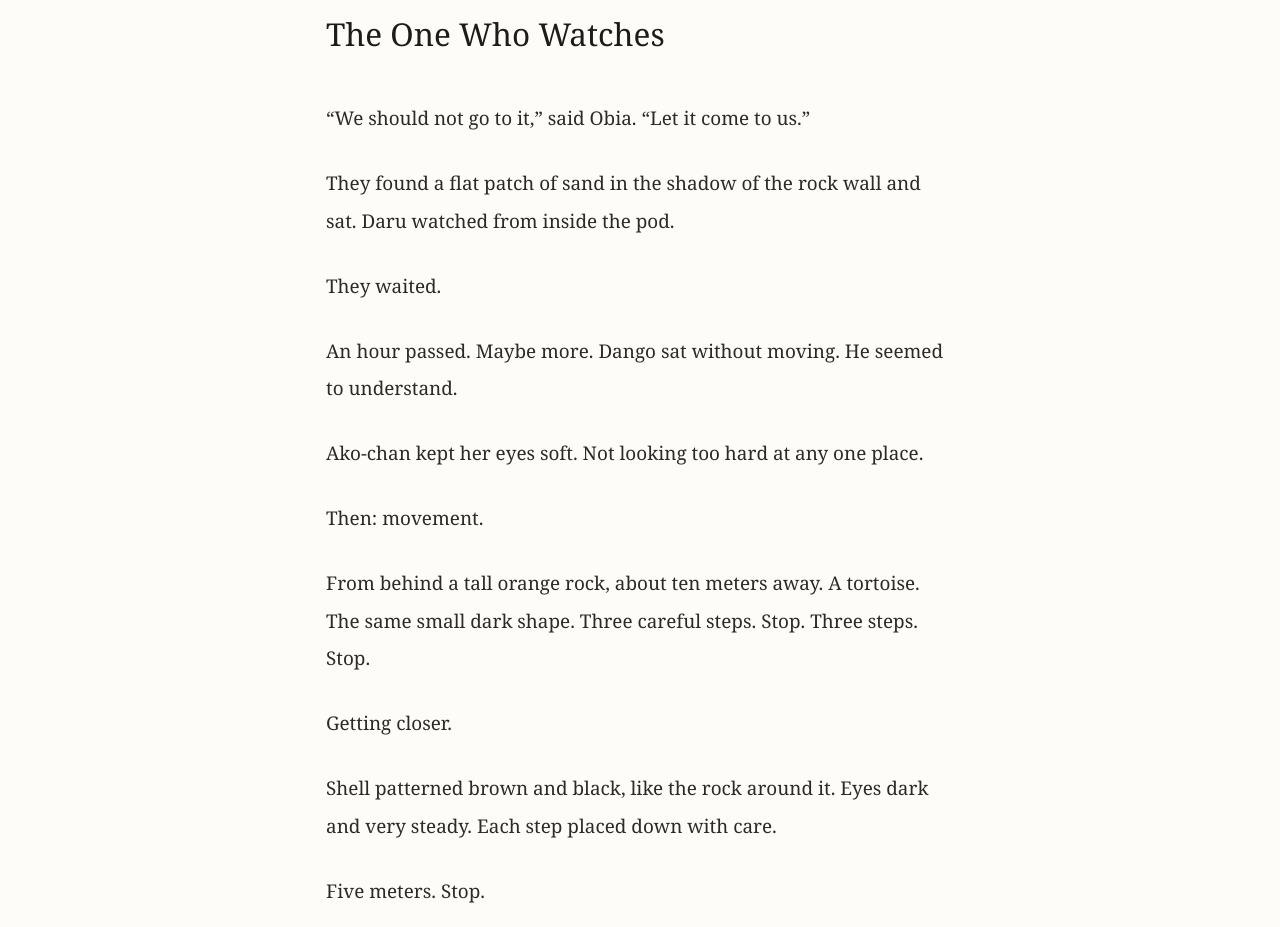
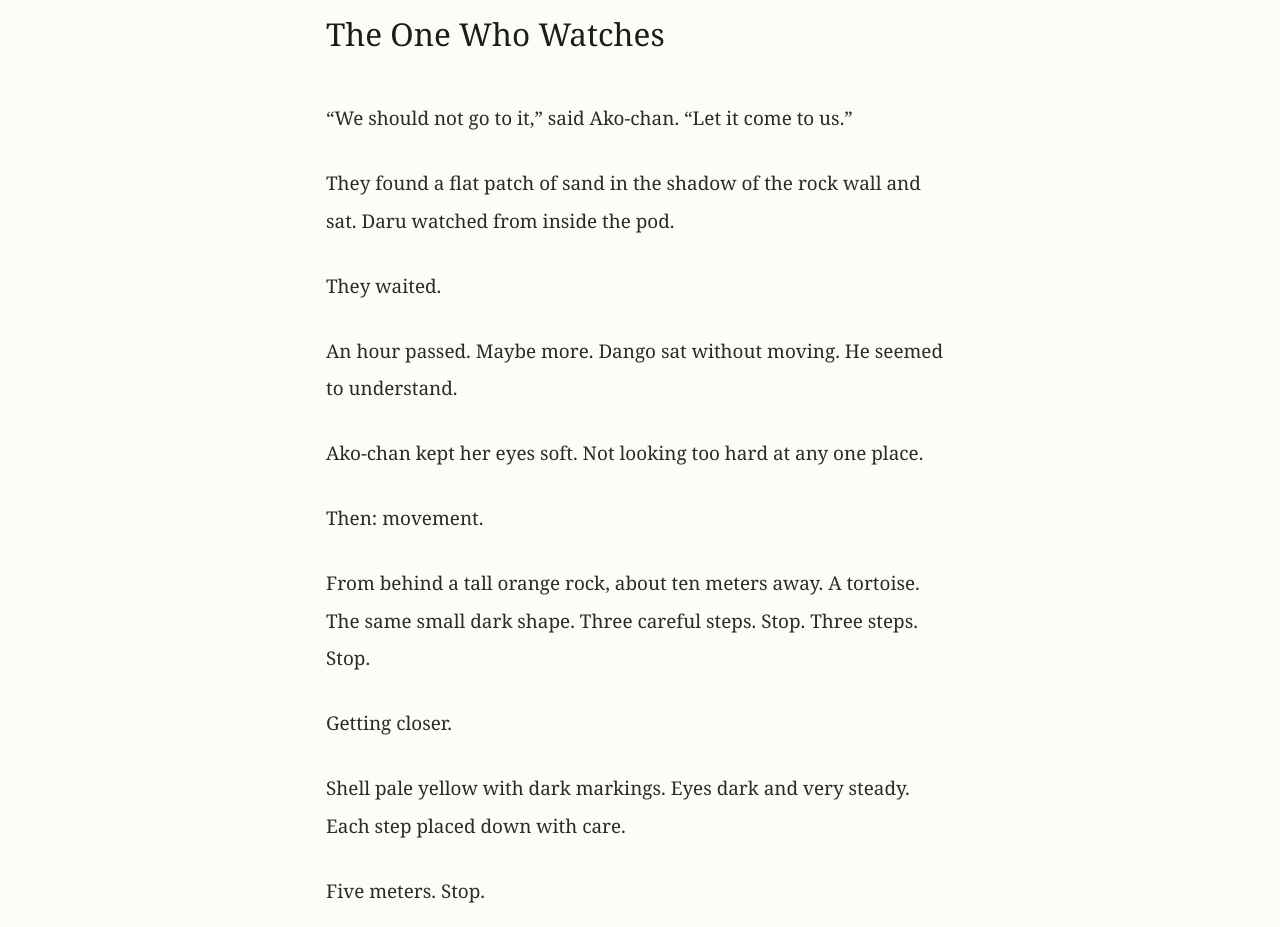
Before and after one commit to morisaki-yuichi/ako-chans-adventure, a Jekyll site: the page built from season1/chapter05/ep036.md, in a window 1280 px wide. Shown: the part 176-1103 px from the top of the page. Built offline with Jekyll 4.4.1, drawn with Linux system fonts in a browser that asks for light colours.

Commit message:
Ep36: Ako-chan gives the wait instruction, correct Gabu's shell color to pale yellow

```diff
--- a/season1/chapter05/ep036.md
+++ b/season1/chapter05/ep036.md
@@ -12,7 +12,7 @@ next_ep: /season1/chapter05/ep037/
 permalink: /season1/chapter05/ep036/
 ---
 
-"We should not go to it," said Obia. "Let it come to us."
+"We should not go to it," said Ako-chan. "Let it come to us."
 
 They found a flat patch of sand in the shadow of the rock wall and sat. Daru watched from inside the pod.
 
@@ -28,7 +28,7 @@ From behind a tall orange rock, about ten meters away. A tortoise. The same smal
 
 Getting closer.
 
-Shell patterned brown and black, like the rock around it. Eyes dark and very steady. Each step placed down with care.
+Shell pale yellow with dark markings. Eyes dark and very steady. Each step placed down with care.
 
 Five meters. Stop.
 
```
